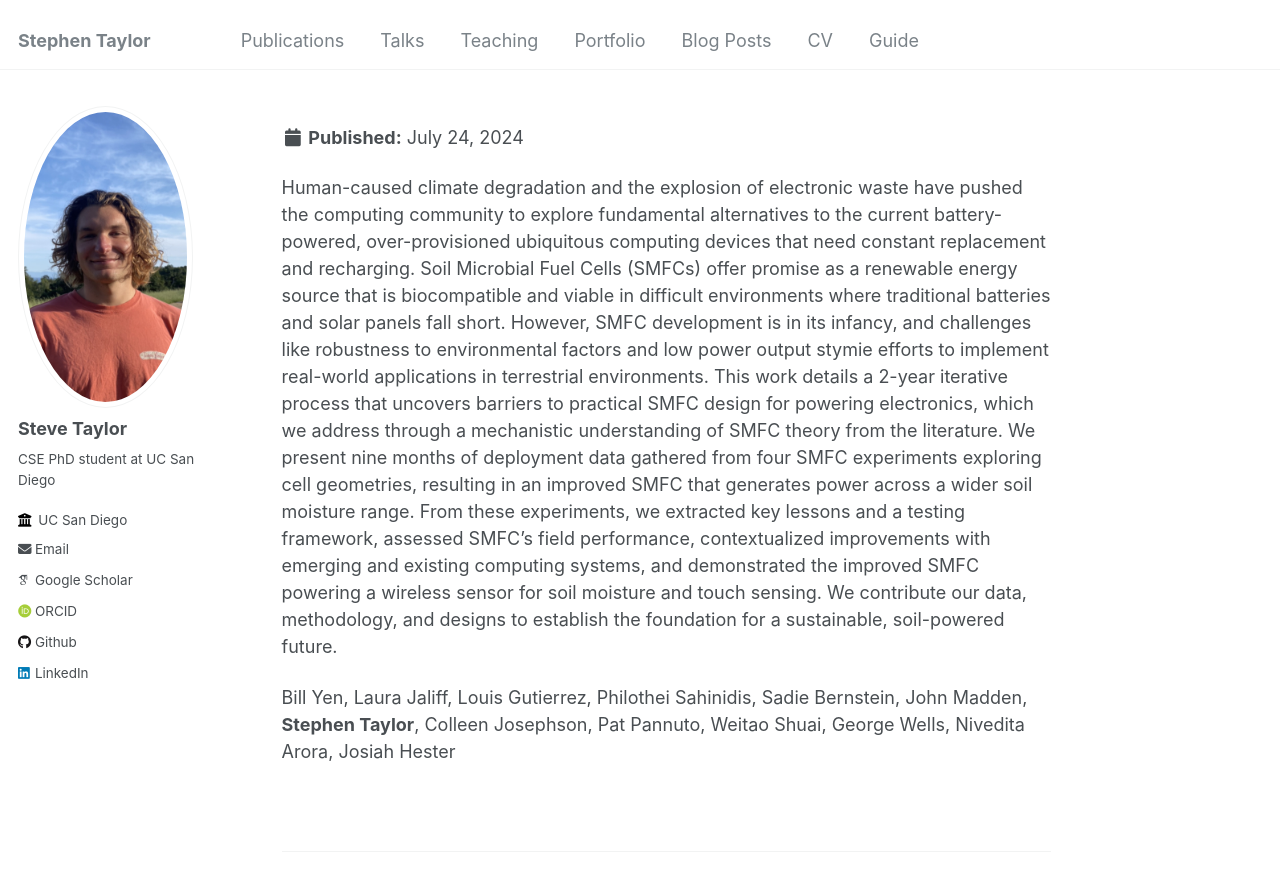
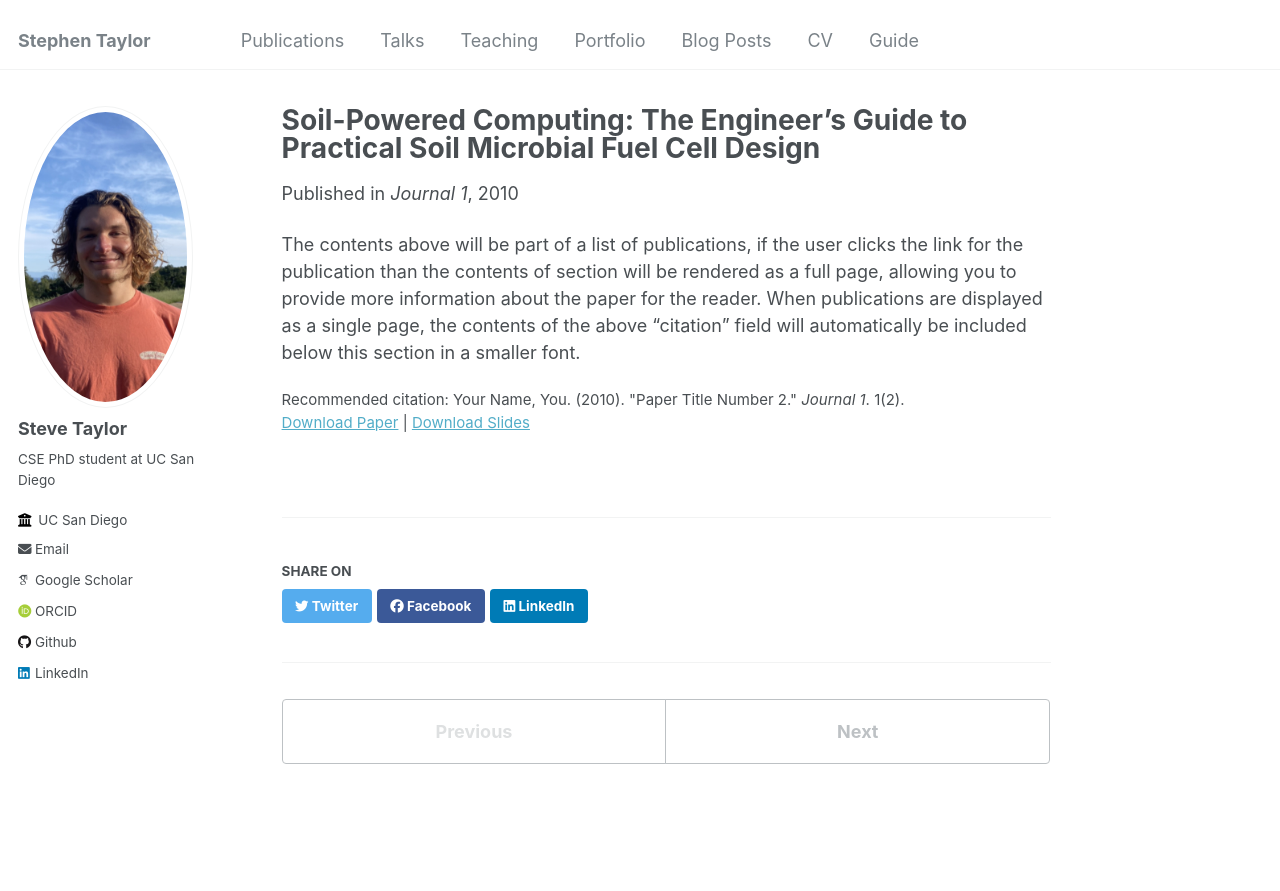
Before and after one commit to stevegtaylor/stevegtaylor.github.io, a Jekyll site: the page built from _publications/2024-soil-powered-computing.md, in a window 1280 px wide and 900 px high. Shown: the top 891 px of the window. Built offline with Jekyll 4.4.1, drawn with Linux system fonts in a browser that asks for light colours; some web fonts are replaced.

Commit message:
Soil power added

```diff
--- a/_publications/2024-soil-powered-computing.md
+++ b/_publications/2024-soil-powered-computing.md
@@ -2,12 +2,12 @@
 title: "Soil-Powered Computing: The Engineer's Guide to Practical Soil Microbial Fuel Cell Design"
 collection: publications
 permalink: /publication/2024-soil-powered-computing
-excerpt: 'I'm very proud of how much traction our work on soil microbial fuel cell design has gotten. Accepted at [IMWUT](https://dl.acm.org/journal/imwut).'
-date: 2024-01-12
-venue: 'Proceedings of the ACM on Interactive, Mobile, Wearable and Ubiquitous Technologies'
-paperurl: 'http://stevegtaylor.github.io/files/soil-powered-computing.pdf'
+excerpt: 'This paper is about the number 2. The number 3 is left for future work.'
+date: 2010-10-01
+venue: 'Journal 1'
+slidesurl: 'http://academicpages.github.io/files/slides2.pdf'
+paperurl: 'http://academicpages.github.io/files/paper2.pdf'
+citation: 'Your Name, You. (2010). &quot;Paper Title Number 2.&quot; <i>Journal 1</i>. 1(2).'
 ---
 
-Human-caused climate degradation and the explosion of electronic waste have pushed the computing community to explore fundamental alternatives to the current battery-powered, over-provisioned ubiquitous computing devices that need constant replacement and recharging. Soil Microbial Fuel Cells (SMFCs) offer promise as a renewable energy source that is biocompatible and viable in difficult environments where traditional batteries and solar panels fall short. However, SMFC development is in its infancy, and challenges like robustness to environmental factors and low power output stymie efforts to implement real-world applications in terrestrial environments. This work details a 2-year iterative process that uncovers barriers to practical SMFC design for powering electronics, which we address through a mechanistic understanding of SMFC theory from the literature. We present nine months of deployment data gathered from four SMFC experiments exploring cell geometries, resulting in an improved SMFC that generates power across a wider soil moisture range. From these experiments, we extracted key lessons and a testing framework, assessed SMFC's field performance, contextualized improvements with emerging and existing computing systems, and demonstrated the improved SMFC powering a wireless sensor for soil moisture and touch sensing. We contribute our data, methodology, and designs to establish the foundation for a sustainable, soil-powered future.
-
-Bill Yen, Laura Jaliff, Louis Gutierrez, Philothei Sahinidis, Sadie Bernstein, John Madden, **Stephen Taylor**, Colleen Josephson, Pat Pannuto, Weitao Shuai, George Wells, Nivedita Arora, Josiah Hester
+The contents above will be part of a list of publications, if the user clicks the link for the publication than the contents of section will be rendered as a full page, allowing you to provide more information about the paper for the reader. When publications are displayed as a single page, the contents of the above "citation" field will automatically be included below this section in a smaller font.
```
Also changed, not shown: _publications/2010-10-01-paper-title-number-2.md (deleted, +0 -13 lines).
